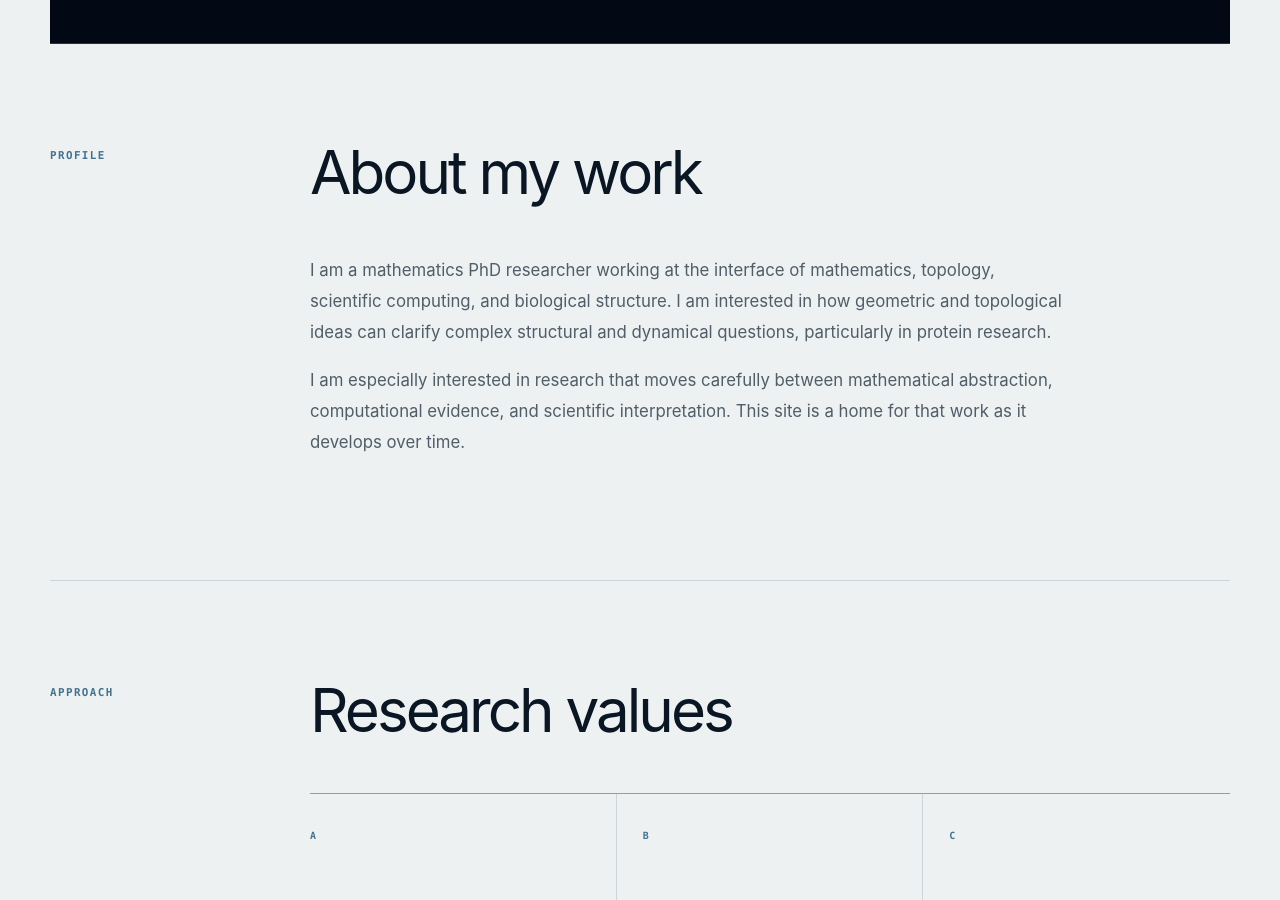
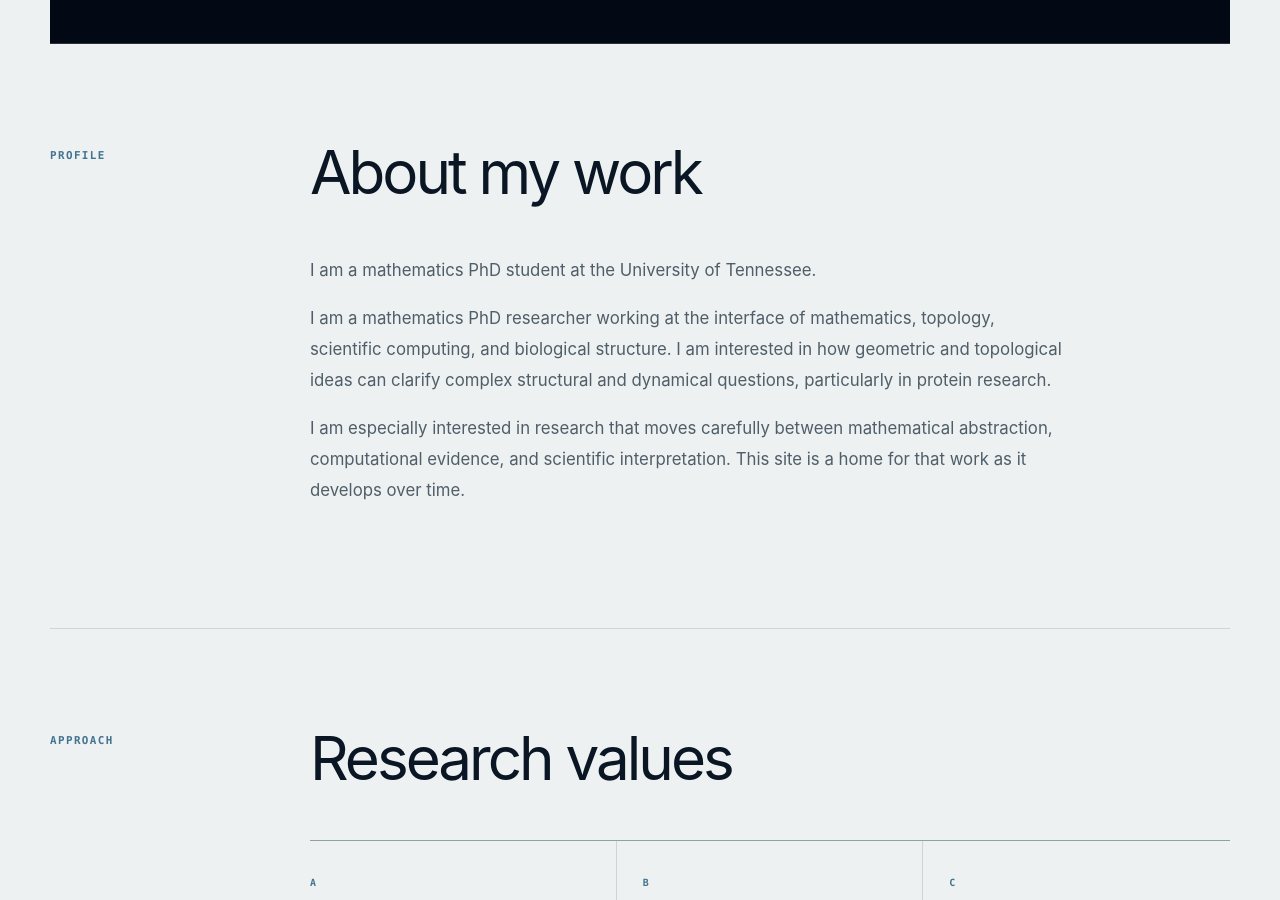
Before and after one commit to milap100/milap.phd, a Jekyll site: the page built from about.md, in a window 1280 px wide and 900 px high, scrolled down 556 px. Built offline with Jekyll 4.4.1, drawn with Linux system fonts in a browser that asks for light colours.

Commit message:
Add University of Tennessee affiliation

```diff
--- a/about.md
+++ b/about.md
@@ -4,5 +4,5 @@ description: About Milap Rajgor and his research interests.
 permalink: /about/
 ---
 <header class="page-hero shell"><p class="index">05 / About</p><h1>Mathematics in<br><em>scientific context.</em></h1><p>I am a mathematics PhD researcher whose interests overlap topology, geometry, scientific computing, and biological and protein research.</p></header>
-<section class="page-section shell"><p class="label">Profile</p><div class="prose"><h2>About my work</h2><p>{{ site.data.profile.introduction }}</p><p>I am especially interested in research that moves carefully between mathematical abstraction, computational evidence, and scientific interpretation. This site is a home for that work as it develops over time.</p>{% if site.data.profile.affiliation != "" %}<p><strong>Affiliation:</strong> {{ site.data.profile.affiliation }}</p>{% endif %}</div></section>
+<section class="page-section shell"><p class="label">Profile</p><div class="prose"><h2>About my work</h2><p>I am a mathematics PhD student at the University of Tennessee.</p><p>{{ site.data.profile.introduction }}</p><p>I am especially interested in research that moves carefully between mathematical abstraction, computational evidence, and scientific interpretation. This site is a home for that work as it develops over time.</p>{% if site.data.profile.affiliation != "" %}<p><strong>Affiliation:</strong> {{ site.data.profile.affiliation }}</p>{% endif %}</div></section>
 <section class="page-section shell"><p class="label">Approach</p><div><h2>Research values</h2><div class="principles"><article><span>A</span><h3>Precision</h3><p>State clearly what a method measures and what the evidence supports.</p></article><article><span>B</span><h3>Reproducibility</h3><p>Build computational work that can be inspected, repeated, and extended.</p></article><article><span>C</span><h3>Connection</h3><p>Use mathematical structure to build productive links between disciplines.</p></article></div></div></section>
```
